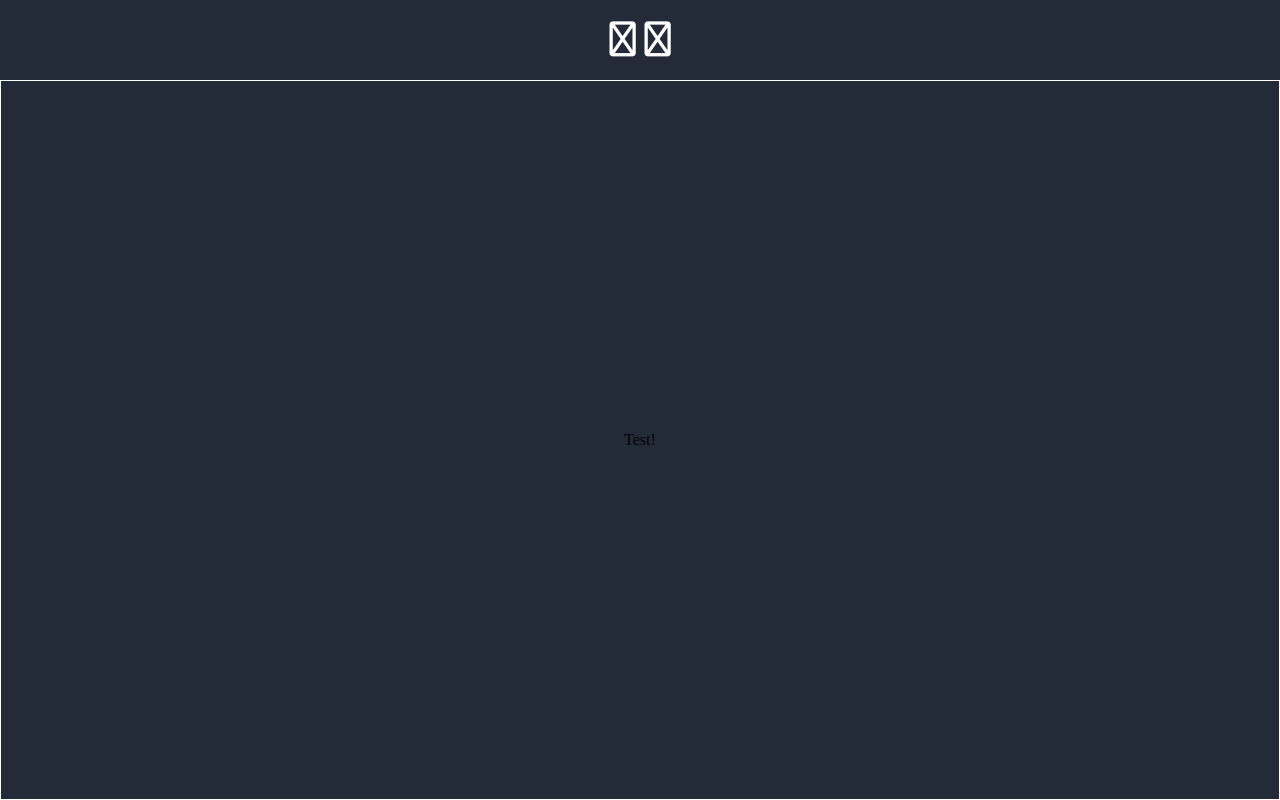
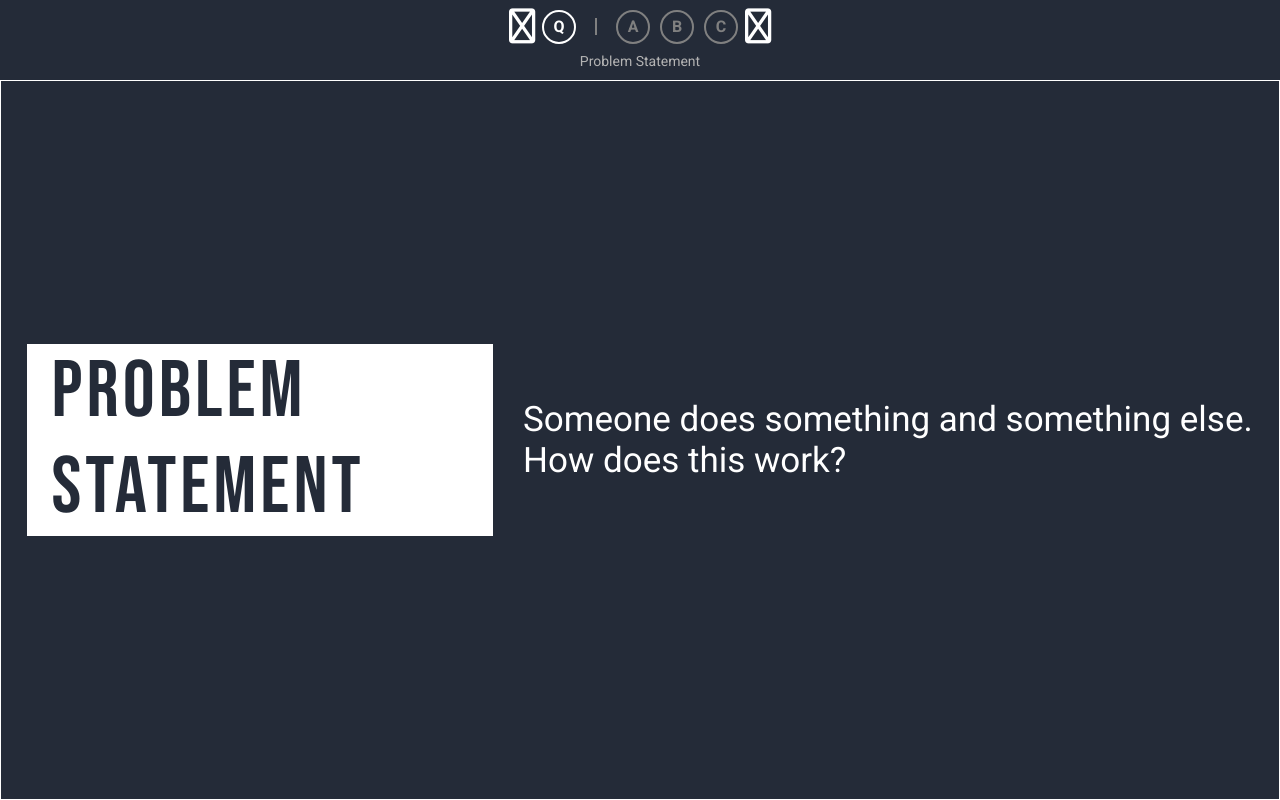
Before and after one commit to joshverd/stats-project, a React app: page / in a window 1280 px wide. Built offline with nearby package versions, Linux system fonts and the light colour scheme; a web font is replaced by a local one.

Commit message:
Problem statement showing

```diff
--- /dev/null
+++ b/src/components/ProblemStatement/ProblemStatement.js
@@ -0,0 +1,17 @@
+import React from 'react';
+import style from './ProblemStatement.scss';
+
+const ProblemStatement = props => {
+  return (
+    <div className={style.problemStatementWrapper}>
+      <div className={style.titleWrapper}>
+        <span>{props.title}</span>
+      </div>
+      <div className={style.textWrapper}>
+        <span>{props.text}</span>
+      </div>
+    </div>
+  );
+};
+
+export default ProblemStatement;
--- /dev/null
+++ b/src/components/ProblemStatement/ProblemStatement.scss
@@ -0,0 +1,34 @@
+@import '../../variables.scss';
+
+.problemStatementWrapper {
+  display: flex;
+  align-items: center;
+  flex: 1 1;
+  @include noselect;
+
+  > .titleWrapper {
+    display: flex;
+    background-color: $white;
+    margin-left: 2%;
+    padding: 0 25px;
+
+    > span {
+      font-size: 80px;
+      text-transform: uppercase;
+      font-family: 'Bebas Neue', cursive;
+      letter-spacing: 4px;
+      color: $black;
+    }
+  }
+
+  > .textWrapper {
+    display: flex;
+    margin-left: 30px;
+
+    > span {
+      color: $white;
+      font-size: 35px;
+      text-wrap: wrap;
+    }
+  }
+}
--- a/src/components/QuestionTab/QuestionTab.js
+++ /dev/null
@@ -1,12 +0,0 @@
-import React from 'react';
-import style from './QuestionTab.scss';
-
-const QuestionTab = props => {
-  return (
-    <div className={style.questionTabWrapper}>
-      <span>Test!</span>
-    </div>
-  );
-};
-
-export default QuestionTab;
--- a/src/components/QuestionTab/QuestionTab.scss
+++ /dev/null
@@ -1,8 +0,0 @@
-@import '../../variables.scss';
-
-.questionTabWrapper {
-  display: flex;
-  flex: 1 1;
-  align-items: center;
-  justify-content: center;
-}
--- a/src/components/TabSelector/TabSelector.js
+++ b/src/components/TabSelector/TabSelector.js
@@ -2,16 +2,86 @@ import React from 'react';
 import style from './TabSelector.scss';
 
 const TabSelector = props => {
+
+  // Mapping tab abbreviations to the full tab name
+  const tabAbbreviationToName = {
+    'Q': 'question',
+    'A': 'questionA',
+    'B': 'questionB',
+    'C': 'questionC',
+  };
+
+  // Mapping tab names to the displayed name
+  const tabNameToDisplayedName = {
+    'question': 'Problem Statement',
+    'questionA': 'Question A',
+    'questionB': 'Question B',
+    'questionC': 'Question C',
+  };
+
+  // Returning the full tab name to the onNewTab function based on the tabAbbreviation
+  const onTabClick = tabAbbreviation => props.onNewTab(tabAbbreviationToName[tabAbbreviation]);
+
+  // When an arrow is clicked, this function is run
+  const onArrowClick = direction => {
+    // The direction which we will change tabs (1 or -1)
+    let indexChange;
+
+    if(direction === 'left') indexChange = -1;
+    if(direction === 'right') indexChange = 1;
+
+    // Finding the current index
+    const tabNames = Object.keys(props.tabs);
+
+    const currentIndex = tabNames.indexOf(props.selectedTab);
+
+    // Finding the new index
+    const newIndex = currentIndex + indexChange;
+
+    // Checking for invalid indexes
+    if(newIndex > tabNames.length - 1 || newIndex < 0) return;
+
+    // Applying the change
+    const newTabName = tabNames[newIndex];
+
+    return props.onNewTab(newTabName);
+  };
+
   return (
     <div className={style.tabSelector}>
-      <div className={style.backButton}>
-        <i className="far fa-angle-left"></i>
+      <div className={style.buttonsWrapper}>
+        <div className={style.backButton}>
+          <i className="far fa-angle-left" onClick={() => onArrowClick('left')} />
+        </div>
+        {Object.keys(tabAbbreviationToName).map((tabAbbreviation, index) => {
+          return (
+            <>
+              {index === 1 ? (
+                <div className={style.spacerWrapper}>
+                  <div className={style.spacer} />
+                </div>
+              ) : null}
+              <div
+                className={[
+                  props.selectedTab === tabAbbreviationToName[tabAbbreviation]
+                    ? style.selected
+                    : '',
+                  style.tabAbbreviationWrapper,
+                ].join(' ')}
+                onClick={() => onTabClick(tabAbbreviation)}
+                key={tabAbbreviation}
+              >
+                <span>{tabAbbreviation}</span>
+              </div>
+            </>
+          );
+        })}
+        <div className={style.forwardButton}>
+          <i className="far fa-angle-right" onClick={() => onArrowClick('right')} />
+        </div>
       </div>
-      {Object.keys(props.tabs).map(tabName => {
-
-      })}
-      <div className={style.forwardButton}>
-        <i className="far fa-angle-right"></i>
+      <div className={style.textWrapper}>
+        <span>{tabNameToDisplayedName[props.selectedTab]}</span>
       </div>
     </div>
   );
--- a/src/components/TabSelector/TabSelector.scss
+++ b/src/components/TabSelector/TabSelector.scss
@@ -2,13 +2,70 @@
 
 .tabSelector {
   display: flex;
-  height: 30px;
+  align-items: center;
+  justify-content: center;
+  flex-direction: column;
+
+  @include noselect;
+
+  > .buttonsWrapper {
+    display: flex;
+    align-items: center;
+    justify-content: center;
 
     > div {
       display: flex;
       align-items: center;
       justify-content: center;
       flex: 1 1 20%;
+    }
+
+    > .tabAbbreviationWrapper {
+      border: 2px solid $dark-gray;
+      border-radius: 50%;
+      height: 30px;
+      width: 30px;
+      margin: 0 5px;
+
+      transition: border .1s linear;
+
+      &:hover {
+        cursor: pointer;
+      }
+
+      // On hover, but not already selected
+      &:hover:not(.selected) {
+        border-color: $gray;
+      }
+
+      &.selected {
+        border-color: $white;
+
+        > span {
+          color: $white;
+        }
+      }
+
+      > span {
+        color: $dark-gray;
+        font-weight: 600;
+        transition: color .1s linear;
+      }
+    }
+
+
+    > .spacerWrapper {
+      height: 30px;
+      width: 20px;
+      display: flex;
+      align-items: center;
+      justify-content: center;
+
+      > .spacer {
+        color: $white;
+        border: 1px solid $dark-gray;
+        height: 15px;
+      }
     }
 
     > .backButton,
@@ -21,6 +78,25 @@
       > i {
         color: $white;
         font-size: 35px;
+
+        &:hover {
+          cursor: pointer;
+        }
+
+        &.disabled {
+          color: $dark-gray;
         }
       }
     }
+  }
+
+  > .textWrapper {
+    margin-top: 7px;
+
+    > span {
+      color: $gray;
+      font-weight: 300;
+      font-size: 14px;
+    }
+  }
+}
--- a/src/containers/App/App.js
+++ b/src/containers/App/App.js
@@ -2,7 +2,7 @@ import React, { useEffect, useState } from 'react';
 import style from './App.scss';
 
 // Components
-import QuestionTab from '../../components/QuestionTab/QuestionTab.js';
+import ProblemStatement from '../../components/ProblemStatement/ProblemStatement.js';
 import TabSelector from '../../components/TabSelector/TabSelector.js';
 
 const App = props => {
@@ -11,14 +11,26 @@ const App = props => {
 
   // Mapping the name of the tab to a component that should be displayed
   const tabNameToComponent = {
-    'question': <QuestionTab />,
+    'question': (
+      <ProblemStatement
+        title="Problem Statement"
+        text="Someone does something and something else. How does this work?"
+      />
+    ),
+    'questionA': null,
+    'questionB': null,
+    'questionC': null,
   };
+
+  const onNewTab = newTabName => setSelectedTab(newTabName);
 
   return (
     <div className={style.appWrapper}>
       <div className={style.tabSelectorWrapper}>
         <TabSelector
           tabs={tabNameToComponent}
+          onNewTab={onNewTab}
+          selectedTab={selectedTab}
         />
       </div>
       <div className={style.tabWrapper}>
--- a/src/index.html
+++ b/src/index.html
@@ -14,7 +14,7 @@
         background-color: #242B38;
       }
     </style>
-    <link href="https://fonts.googleapis.com/css?family=Roboto:400,500,700|Solway:400,500,700&display=swap" rel="stylesheet">
+    <link href="https://fonts.googleapis.com/css?family=Bebas+Neue:400,500,700|Roboto:400,500,700|Solway:400,500,700&display=swap" rel="stylesheet">
     <script async src="https://kit.fontawesome.com/8bce5f19ba.js" crossorigin="anonymous"></script>
     </head>
   <body>
--- a/src/index.scss
+++ b/src/index.scss
@@ -0,0 +1,3 @@
+* {
+  font-family: 'Roboto', sans-serif;
+}
--- a/src/variables.scss
+++ b/src/variables.scss
@@ -1,3 +1,12 @@
 $background-color: #242B38;
 $black: #242B38;
 $white: #fff;
+$gray: darken($white, 30%);
+$dark-gray: darken($white, 50%);
+
+@mixin noselect {
+  -webkit-user-select: none; /* Chrome all / Safari all */
+  -moz-user-select: none;   /* Firefox all */
+  -ms-user-select: none;  /* IE 10+ */
+   user-select: none;  /* Likely future */
+}
```
Also changed, not shown: 1 other file. Lines whose indentation alone changed are shown as unchanged.
